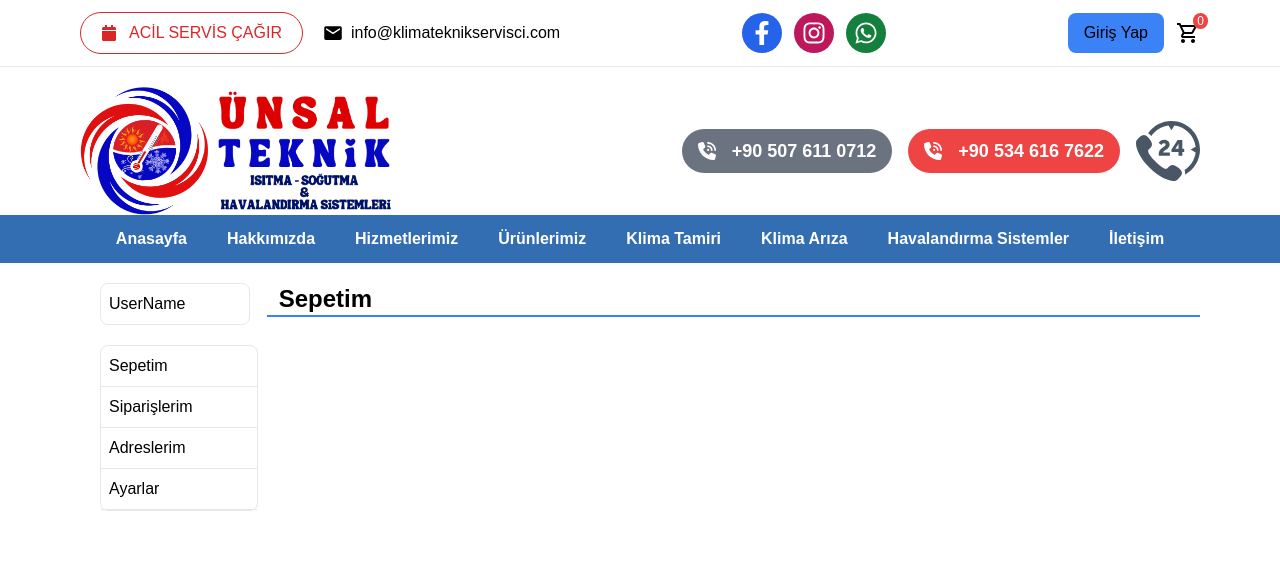
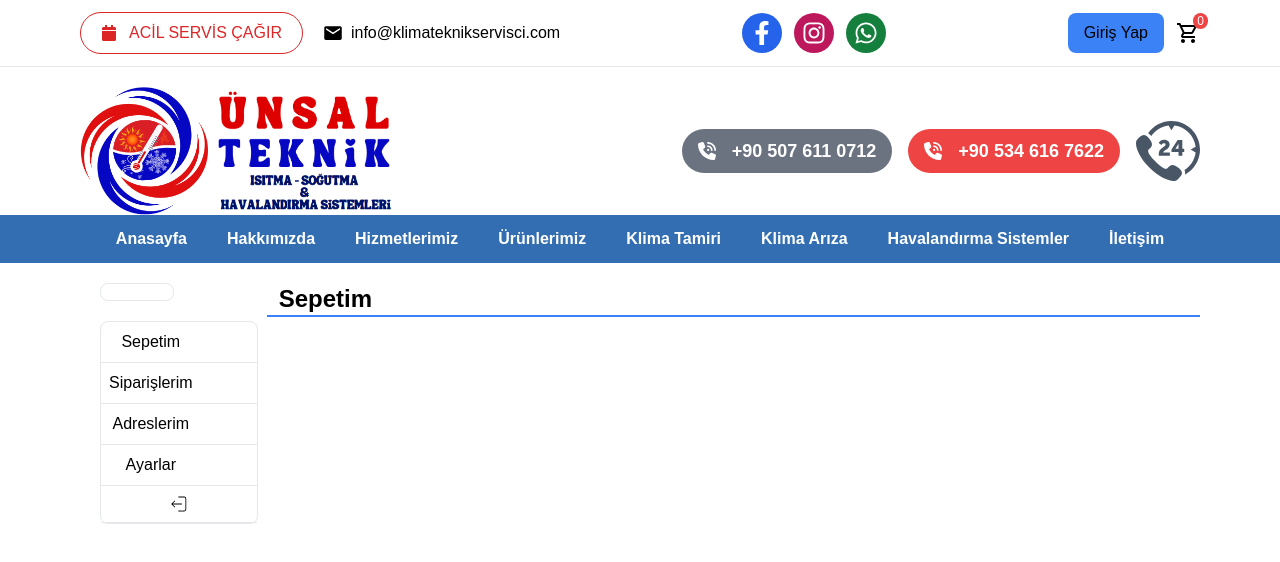
Before and after one commit to btabur/klima_tamir_web_site, a Next.js app: page /profile in a window 1280 px wide. Shown: the top 562 px of the page. Built offline with nearby package versions, Linux system fonts and the light colour scheme; a web font is replaced by a local one.

Commit message:
fixed logout bug

```diff
--- a/app/(browser)/profile/page.jsx
+++ b/app/(browser)/profile/page.jsx
@@ -1,31 +1,69 @@
 'use client'
-import React, { useState } from 'react'
+import React, { useEffect, useState } from 'react'
 import { useBasketContext } from '../../context/BasketContext';
 import Image from 'next/image';
 import { MdDelete } from 'react-icons/md';
+import { CiLogout } from "react-icons/ci";
+import { useRouter } from 'next/navigation';
 const ProfilPage = () => {
     const [active, setActive] = useState('Sepetim');
-    const { state, setState } = useBasketContext()
+    const { state, setState } = useBasketContext();
+    const [user, setUser] = useState(null);
+    const router = useRouter()
 
+    const userId = localStorage.getItem("Klima_Tamir_userId");
+    useEffect(()=>{
+        const fetchUser = async () => {
+            if (!userId) return;
 
+            try {
+              const response = await fetch(`/api/users?userId=${userId}`);
+              if (!response.ok) {
+                throw new Error("Kullanıcı bilgileri alınamadı");
+              }
+              const data = await response.json();
+              setUser(data);
+            } catch (error) {
+              console.error("Kullanıcı bilgileri alınamadı:", error);
+            }
+          };
 
+          fetchUser();
+
+    },[userId])
+    const handleDeleteFromBasket = (item) => {
+        const updatedBasket = state.basket.filter((basketItem) => basketItem._id !== item._id);
+        setState({ ...state, basket: updatedBasket });
+    };
+    const handleLogOut = () => {
+        localStorage.removeItem('Klima_Tamir_userId')
+        // Çıkış yapıldığında bir event yayınlayalım
+        window.dispatchEvent(new Event('userLoggedOut'))
+        router.push('/')
+    }
 
   return (
     <section className='flex text-black px-20 items-start justify-start h-screen'>
        <article className='w-1/6 pl-5 flex flex-col items-start justify-start h-screen '>
-        <p className='mt-5 border py-2 pl-2 pr-16  rounded-lg'>UserName</p>
+        <p className='mt-5 border py-2 pl-2 pr-16  rounded-lg'>{user?.username}</p>
         <div className='flex flex-col items-start justify-start mt-5 border    rounded-lg '>
-            <p className='border-b py-2 cursor-pointer pl-2 pr-16 w-full hover:bg-blue-500 hover:text-white'>Sepetim</p>
-            <p className='border-b py-2 cursor-pointer pl-2 pr-16 w-full hover:bg-blue-500 hover:text-white'>Siparişlerim</p>
-            <p className='border-b py-2 cursor-pointer pl-2 pr-16 w-full hover:bg-blue-500 hover:text-white'>Adreslerim</p>
-            <p className='border-b py-2 cursor-pointer pl-2 pr-16 w-full hover:bg-blue-500 hover:text-white'>Ayarlar</p>
+            <button onClick={()=>setActive('Sepetim')} className='border-b py-2 cursor-pointer pl-2 pr-16 w-full hover:bg-blue-500 hover:text-white'>Sepetim</button>
+            <button onClick={()=>setActive('Siparişlerim')} className='border-b py-2 cursor-pointer pl-2 pr-16 w-full hover:bg-blue-500 hover:text-white'>Siparişlerim</button>
+            <button onClick={()=>setActive('Adreslerim')} className='border-b py-2 cursor-pointer pl-2 pr-16 w-full hover:bg-blue-500 hover:text-white'>Adreslerim</button>
+            <button onClick={()=>setActive('Ayarlar')} className='border-b py-2 cursor-pointer pl-2 pr-16 w-full hover:bg-blue-500 hover:text-white'>Ayarlar</button>
+            <button
+            onClick={()=>handleLogOut()}
+             className='border-b py-2 cursor-pointer text-xl font-semibold text-center  px-8 w-full hover:bg-blue-500 hover:text-white'>
+            <CiLogout className='w-full'/>
+            </button>
         </div>
        </article>
        <article className='w-5/6 flex flex-col mt-5 items-start justify-start h-screen ' >
             <div className='w-full flex flex-col items-center justify-start'>
-                <h2 className='text-2xl font-bold border-b-2 border-blue-500 pl-3 w-full'>Sepetim</h2>
+                <h2 className='text-2xl font-bold border-b-2 border-blue-500 pl-3 w-full'>{
+                 active}</h2>
                     <div className='w-full px-10'>
-                            {state.basket.map((item) => (
+                            {active === 'Sepetim' && state.basket.map((item) => (
                             <div key={item.id} className='flex justify-between items-center border-b text-black border-gray-200 py-2'>
                                 <p className='text-sm font-bold w-20'>{item.name}</p>
 
@@ -41,6 +79,11 @@ const ProfilPage = () => {
                             </div>
 
                         ))}
+                        {active === 'Siparişlerim' && <div className='w-full h-full flex items-center justify-center'>
+                            <p>Siparişlerim</p>
+                            </div>}
+                        {active === 'Adreslerim' && <p>Adreslerim</p>}
+                        {active === 'Ayarlar' && <p>Ayarlar</p>}
                     </div>
             </div>
        </article>
--- a/app/components/TopHeader.jsx
+++ b/app/components/TopHeader.jsx
@@ -21,7 +21,10 @@ const TopHeader = () => {
   const userId = localStorage.getItem("Klima_Tamir_userId");
   useEffect(() => {
     const fetchUser = async () => {
-      if (!userId) return;
+      if (!userId) {
+        setUser(null);
+        return;
+      }
 
       try {
         const response = await fetch(`/api/users?userId=${userId}`);
@@ -32,10 +35,23 @@ const TopHeader = () => {
         setUser(data);
       } catch (error) {
         console.error("Kullanıcı bilgileri alınamadı:", error);
+        setUser(null);
       }
     };
 
     fetchUser();
+
+    // Çıkış yapıldığında tetiklenecek event listener
+    const handleLogout = () => {
+      setUser(null);
+    };
+
+    window.addEventListener('userLoggedOut', handleLogout);
+
+    // Cleanup function
+    return () => {
+      window.removeEventListener('userLoggedOut', handleLogout);
+    };
   }, [userId]);
 
   return (
```
